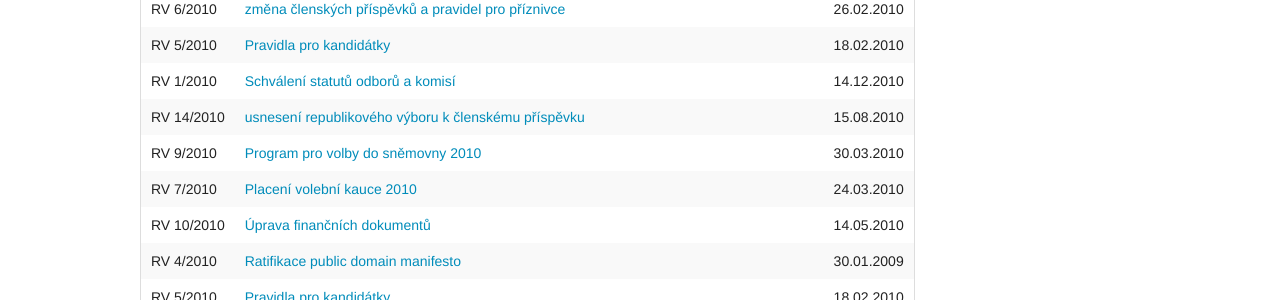
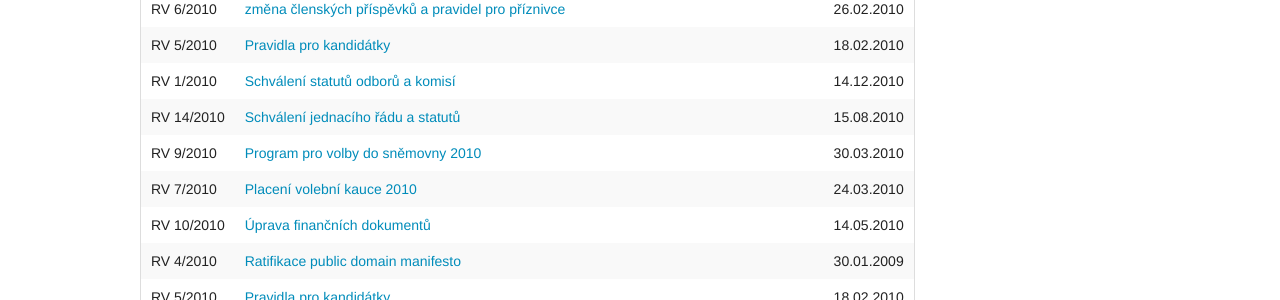
Before and after one commit to pirati-cz/sbirka, a Jekyll site: the page built from rozhodnuti.html, in a window 1280 px wide. Shown: the part 394-694 px from the top of the page. Built offline with Jekyll 4.4.1, drawn with Linux system fonts in a browser that asks for light colours; nearby versions of some CDN libraries.

Commit message:
1 upraven

```diff
--- a/rozhodnuti/rv/2010/14-jednaci-rad-a-statuty/index.md
+++ b/rozhodnuti/rv/2010/14-jednaci-rad-a-statuty/index.md
@@ -1,6 +1,6 @@
 ---
 typ:          rozhodnutí
-název:        usnesení republikového výboru k členskému příspěvku
+název:        Schválení jednacího řádu a statutů
 značka:       RV 14/2010
 původce:      republikový výbor
 platnost:     2010-08-15
```
